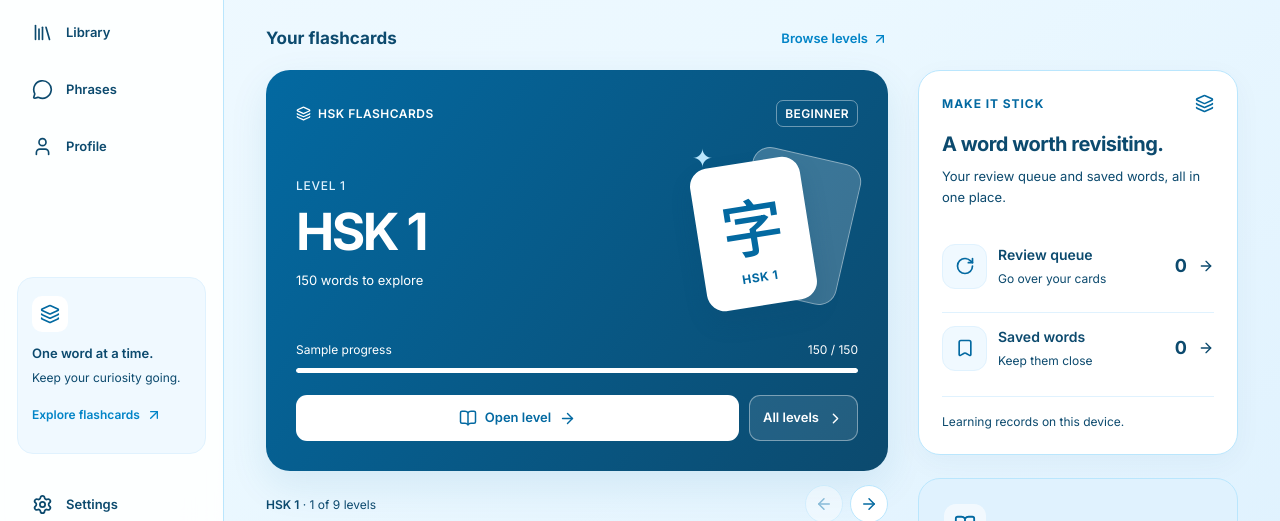
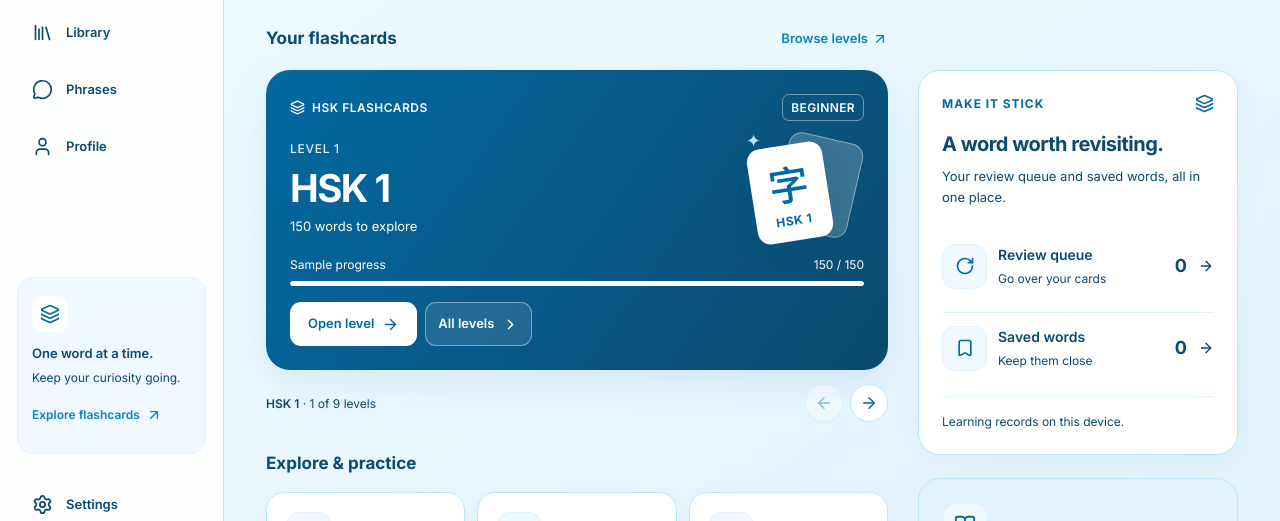
Before and after one commit to htookhantkyaw2006/swipe-2-study, a React (Vite) app: page / in a window 1280 px wide. Shown: the part 251-772 px from the top of the page. Built offline with nearby package versions, Linux system fonts and the light colour scheme; no server answers.

Commit message:
refine(ui): compact the featured flashcard card and its actions

```diff
--- a/src/components/ui/LevelCarousel.jsx
+++ b/src/components/ui/LevelCarousel.jsx
@@ -1,6 +1,6 @@
 import { useState } from 'react';
 import { useNavigate } from 'react-router-dom';
-import { ArrowRight, ArrowLeft, BookOpen, ChevronRight, Layers } from 'lucide-react';
+import { ArrowRight, ArrowLeft, ChevronRight, Layers } from 'lucide-react';
 import { useCourse } from '../../lib/language';
 
 export default function LevelCarousel() {
@@ -47,7 +47,7 @@ export default function LevelCarousel() {
           <div className="course-progress-track" aria-hidden="true"><span style={{ width: `${percent}%` }} /></div>
         </div>
         <div className="course-card-actions">
-          <button className="course-study-button" onClick={() => navigate(`/learn/level/${level.id}`)}><BookOpen size={18} aria-hidden="true" /> Open level <ArrowRight size={17} aria-hidden="true" /></button>
+          <button className="course-study-button" onClick={() => navigate(`/learn/level/${level.id}`)}>Open level <ArrowRight size={17} aria-hidden="true" /></button>
           <button className="course-all-button" onClick={() => navigate('/learn')}>All levels <ChevronRight size={17} aria-hidden="true" /></button>
         </div>
       </article>
--- a/src/index.css
+++ b/src/index.css
@@ -530,29 +530,29 @@ button:disabled { cursor: default; }
 .section-heading { display: flex; gap: 10px; align-items: center; justify-content: space-between; margin-bottom: 15px; }
 .section-heading h2 { font-size: 1.0625rem; font-weight: 700; color: var(--color-text-navy); }
 .section-heading > a { display: inline-flex; align-items: center; gap: 4px; font-size: 0.8125rem; font-weight: 600; min-height: 32px; }
-.featured-course { padding: 23px; border-radius: 24px; background: linear-gradient(125deg, var(--color-primary-blue), var(--color-text-navy)); color: white; box-shadow: var(--shadow-raised); overflow: hidden; }
+.featured-course { padding: 20px; border-radius: 24px; background: linear-gradient(125deg, var(--color-primary-blue), var(--color-text-navy)); color: white; box-shadow: var(--shadow-raised); overflow: hidden; }
 .course-card-heading { display: flex; flex-wrap: wrap; justify-content: space-between; align-items: center; gap: 10px; }
 .course-category { display: flex; align-items: center; gap: 7px; font-size: 0.75rem; letter-spacing: 0.04em; font-weight: 600; }
 .course-tier { font-size: 0.75rem; font-weight: 600; letter-spacing: 0.03em; border: 1px solid rgba(255,255,255,0.4); padding: 3px 8px; border-radius: 7px; }
-.course-card-body { display: flex; align-items: center; justify-content: space-between; gap: 12px; margin: 25px 0; min-height: 120px; }
+.course-card-body { display: flex; align-items: center; justify-content: space-between; gap: 12px; margin: 14px 0; min-height: 88px; }
 .course-card-copy { min-width: 0; position: relative; z-index: 1; }
 .course-kicker { font-size: 0.75rem; color: var(--color-ghost-blue); letter-spacing: 0.06em; font-weight: 500; margin-bottom: 6px; }
-.course-card-copy h3 { font-size: clamp(2.25rem, 4vw, 3.375rem); color: white; line-height: 1.2; font-weight: 700; letter-spacing: -0.05em; margin-bottom: 8px; }
+.course-card-copy h3 { font-size: clamp(2rem, 3vw, 2.5rem); color: white; line-height: 1.2; font-weight: 700; letter-spacing: -0.04em; margin-bottom: 5px; }
 .course-word-count { font-size: 0.8125rem; color: white; }
-.course-card-art { position: relative; width: 110px; height: 130px; flex-shrink: 0; margin-right: 3px; }
-.course-art-back, .course-art-front { position: absolute; width: 88px; height: 114px; border-radius: 15px; }
+.course-card-art { position: relative; width: 84px; height: 96px; flex-shrink: 0; margin-right: 3px; }
+.course-art-back, .course-art-front { position: absolute; width: 66px; height: 85px; border-radius: 12px; }
 .course-art-back { top: 2px; right: 0; background: rgba(255,255,255,0.2); border: 1px solid rgba(255,255,255,0.4); transform: rotate(13deg); }
 .course-art-front { top: 10px; left: 0; transform: rotate(-9deg); background: white; color: var(--color-primary-blue); box-shadow: 0 12px 22px rgba(12,74,110,0.18); display: flex; flex-direction: column; justify-content: center; align-items: center; }
-.course-art-front > span:first-child { font-family: var(--font-cjk), sans-serif; font-size: 3.125rem; line-height: 1.4; font-weight: 500; }
+.course-art-front > span:first-child { font-family: var(--font-cjk), sans-serif; font-size: 2.375rem; line-height: 1.4; font-weight: 500; }
 .course-art-label { font-size: 0.75rem; font-weight: 700; letter-spacing: 0.05em; }
-.course-art-spark { position: absolute; top: -14px; left: -6px; font-size: 25px; color: var(--color-border); }
-.course-progress { margin-bottom: 22px; }
-.course-progress-label { display: flex; flex-wrap: wrap; justify-content: space-between; gap: 5px; font-size: 0.75rem; margin-bottom: 9px; }
+.course-art-spark { position: absolute; top: -8px; left: -6px; font-size: 18px; color: var(--color-border); }
+.course-progress { margin-bottom: 16px; }
+.course-progress-label { display: flex; flex-wrap: wrap; justify-content: space-between; gap: 5px; font-size: 0.75rem; margin-bottom: 7px; }
 .course-progress-track { background: rgba(255,255,255,0.2); height: 5px; border-radius: 10px; overflow: hidden; }
 .course-progress-track > span { display: block; height: 100%; background: white; border-radius: inherit; }
-.course-card-actions { display: flex; flex-wrap: wrap; gap: 10px; }
-.course-study-button, .course-all-button { min-height: 46px; padding: 11px 13px; display: inline-flex; align-items: center; justify-content: center; gap: 8px; border-radius: 11px; font-size: 0.8125rem; font-weight: 600; line-height: 1.5; }
-.course-study-button { background: white; color: var(--color-primary-blue); flex: 1 1 150px; }
+.course-card-actions { display: flex; flex-wrap: wrap; gap: 8px; }
+.course-study-button, .course-all-button { min-height: 44px; padding: 10px 12px; display: inline-flex; align-items: center; justify-content: center; gap: 8px; border-radius: 11px; font-size: 0.8125rem; font-weight: 600; line-height: 1.5; }
+.course-study-button { background: white; color: var(--color-primary-blue); flex: 1 1 0; }
 .course-all-button { background: rgba(255,255,255,0.1); color: white; border: 1px solid rgba(255,255,255,0.4); flex: 1 1 90px; }
 .course-browser-controls { display: flex; align-items: center; justify-content: space-between; gap: 8px; padding-top: 14px; }
 .course-browser-controls > p { font-size: 0.75rem; }
@@ -600,11 +600,12 @@ button:disabled { cursor: default; }
   .home-shortcut > span:nth-child(2) { flex: 1 1 100%; order: 1; }
   .home-shortcut > svg { margin-left: auto; }
   .home-aside { grid-template-columns: repeat(2, minmax(0, 1fr)); gap: 20px; }
-  .featured-course { padding: 30px; }
-  .course-card-art { width: 145px; height: 156px; margin-right: 12px; }
-  .course-art-back, .course-art-front { width: 110px; height: 141px; border-radius: 18px; }
-  .course-art-front > span:first-child { font-size: 3.875rem; }
-  .course-card-body { margin: 25px 0; }
+  .featured-course { padding: 24px; }
+  .course-card-art { width: 100px; height: 104px; margin-right: 8px; }
+  .course-art-back, .course-art-front { width: 73px; height: 94px; border-radius: 13px; }
+  .course-art-front > span:first-child { font-size: 2.5rem; }
+  .course-card-body { margin: 14px 0; }
+  .course-study-button { flex: 0 0 auto; padding-inline: 18px; }
 }
 @media (min-width: 1024px) {
   .app-main { padding-left: 224px; padding-bottom: 0; }
@@ -629,19 +630,19 @@ button:disabled { cursor: default; }
   .home-shortcuts { grid-template-columns: minmax(0,1fr); }
   .home-shortcut { flex-wrap: nowrap; align-items: center; }
   .home-shortcut > span:nth-child(2) { flex: 1; order: 0; }
-  .featured-course { padding: 27px; }
-  .course-card-art { width: 115px; height: 140px; margin-right: 0; }
-  .course-art-back, .course-art-front { width: 92px; height: 120px; }
-  .course-art-front > span:first-child { font-size: 3.125rem; }
+  .featured-course { padding: 22px; }
+  .course-card-art { width: 88px; height: 100px; margin-right: 0; }
+  .course-art-back, .course-art-front { width: 70px; height: 90px; }
+  .course-art-front > span:first-child { font-size: 2.375rem; }
   .practice-panel { padding: 23px; }
 }
 @media (min-width: 1280px) {
   .home-page { padding: 32px 42px 16px; }
   .home-dashboard { gap: 30px; grid-template-columns: minmax(0,1fr) 320px; }
-  .featured-course { padding: 30px; }
-  .course-card-art { width: 152px; height: 163px; margin-right: 8px; }
-  .course-art-back, .course-art-front { width: 111px; height: 144px; }
-  .course-art-front > span:first-child { font-size: 3.875rem; }
+  .featured-course { padding: 24px; }
+  .course-card-art { width: 104px; height: 106px; margin-right: 8px; }
+  .course-art-back, .course-art-front { width: 76px; height: 96px; }
+  .course-art-front > span:first-child { font-size: 2.5rem; }
   .home-shortcuts { grid-template-columns: repeat(3, minmax(0,1fr)); }
   .home-shortcut { flex-wrap: wrap; padding: 19px; }
   .home-shortcut > span:nth-child(2) { flex: 1 1 100%; order: 1; }
@@ -649,9 +650,9 @@ button:disabled { cursor: default; }
 @media (max-width: 359px) {
   .home-page { padding-left: 14px; padding-right: 14px; }
   .featured-course { padding: 20px; }
-  .course-card-art { width: 80px; height: 110px; }
-  .course-art-back, .course-art-front { width: 67px; height: 90px; border-radius: 12px; }
-  .course-art-front > span:first-child { font-size: 2.5rem; }
+  .course-card-art { width: 72px; height: 90px; }
+  .course-art-back, .course-art-front { width: 58px; height: 76px; border-radius: 11px; }
+  .course-art-front > span:first-child { font-size: 2.125rem; }
   .practice-panel, .study-note { padding: 20px; }
 }
 @media (prefers-reduced-motion: reduce) {
```
Also changed, not shown: 2 other files (tests, documents, lock files or other folders).
